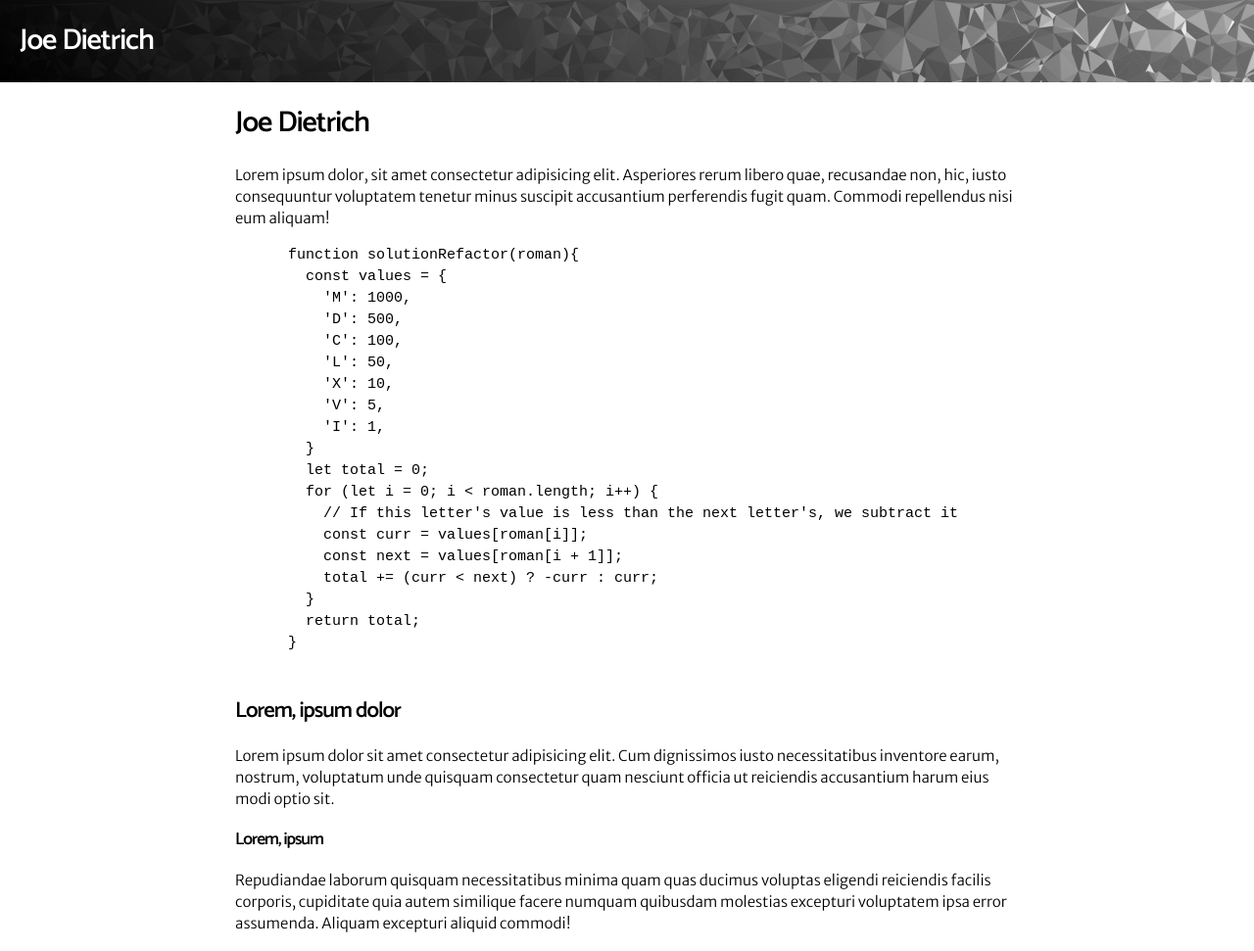
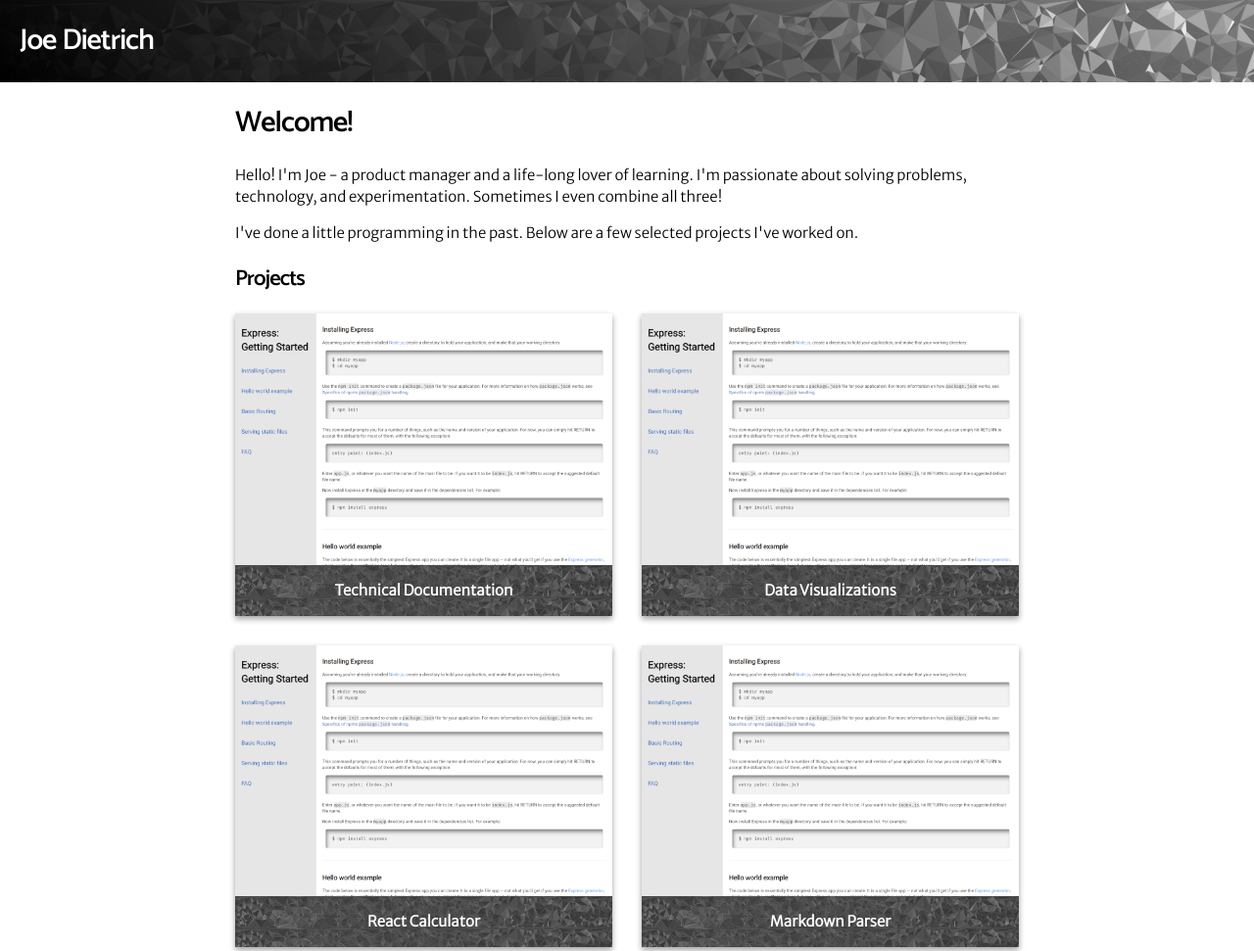
Before and after one commit to joedietrich-dev/fi-landing-page, a plain HTML site: page index.html in a window 1280 px wide. Shown: the top 971 px of the page at 98% size. Drawn offline with Linux system fonts and the light colour scheme.

Commit message:
Added Project Cards

```diff
--- a/index.html
+++ b/index.html
@@ -7,14 +7,60 @@
   <link rel="stylesheet" href="./normalize.css" />
   <link rel="stylesheet" href="./style.css" />
   <title>Joe Dietrich</title>
+  <meta name="description" content="The Flatiron School Landing Page of Joe Dietrich">
 </head>
 <header>
   <p class="logo">Joe Dietrich</p>
 </header>
 <body>
   <main>
-    <h1>Joe Dietrich</h1>
-    <p>Lorem ipsum dolor, sit amet consectetur adipisicing elit. Asperiores rerum libero quae, recusandae non, hic, iusto consequuntur voluptatem tenetur minus suscipit accusantium perferendis fugit quam. Commodi repellendus nisi eum aliquam!</p>
+    <h1>Welcome!</h1>
+    <p>Hello! I'm Joe - a product manager and a life-long lover of learning. I'm passionate about solving
+      problems, technology, and experimentation. Sometimes I even combine all three!</p>
+    <p>I've done a little programming in the past. Below are a few selected projects I've worked on.</p>
+    <h2>Projects</h2>
+    <div class="card-holder">
+      <div class="card">
+        <a href="https://joedietrich.dev/techDocs/public/">
+          <img class="card-image"
+              src="./img/documentation.png"
+              alt="Screenshot of Documentation Page"
+              width="600"
+              height="400"/>
+        </a>
+        <div class="card-title">Technical Documentation</div>
+      </div>
+      <div class="card">
+        <a href="https://joedietrich.dev/data-visualizations/">
+          <img class="card-image"
+              src="./img/documentation.png"
+              alt="Screenshot of Documentation Page"
+              width="600"
+              height="400"/>
+        </a>
+        <div class="card-title">Data Visualizations</div>
+      </div>
+      <div class="card">
+        <a href="https://joedietrich.dev/reactprojects/calculator/" >
+          <img class="card-image"
+              src="./img/documentation.png"
+              alt="Screenshot of Documentation Page"
+              width="600"
+              height="400"/>
+        </a>
+        <div class="card-title">React Calculator</div>
+      </div>
+      <div class="card">
+        <a href="https://joedietrich.dev/reactprojects/markdownparser/">
+          <img class="card-image"
+              src="./img/documentation.png"
+              alt="Screenshot of Documentation Page"
+              width="600"
+              height="400"/>
+        </a>
+        <div class="card-title">Markdown Parser</div>
+      </div>
+    </div>
     <pre>
       function solutionRefactor(roman){
         const values = {
--- a/style.css
+++ b/style.css
@@ -56,6 +56,38 @@ main {
   width: 90%;
   margin: auto;
 }
+.card-holder {
+  display: grid;
+  grid-template-columns: repeat(auto-fit, minmax(25rem, 1fr));
+  grid-template-rows: auto;
+  gap: 3rem;
+}
+.card {
+  box-shadow: rgba(0, 0, 0, 0.16) 0px 3px 6px, rgba(0, 0, 0, 0.23) 0px 3px 6px;
+  display: flex;
+  flex-direction: column;
+}
+.card > a {
+  display: block;
+  line-height: 0;
+}
+.card:hover {
+  left: .5%;
+  top: .5%;
+  position: relative;
+}
+.card-image {
+  max-width: 100%;
+  height: auto;
+}
+.card-title {
+  padding: 1.5rem;
+  text-align: center;
+  background-image: linear-gradient(45deg, rgba(0, 0, 0, .5), rgba(0, 0, 0, .5)), url(./img/triangle-background.svg);
+  color: white;
+  font-weight: 700;
+}
+
 @media screen and (min-width: 400px)  {
   main {
     width: 370px;
```
Also changed, not shown: img/documentation.png (added).
